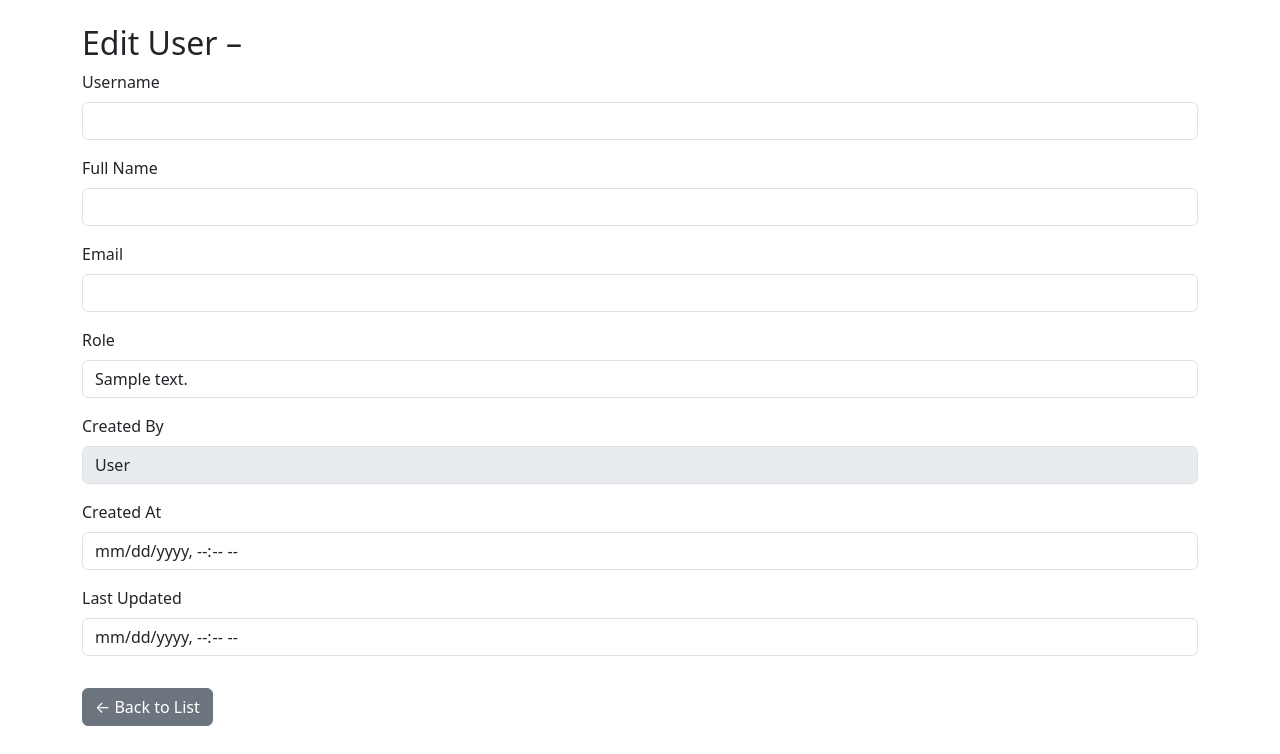
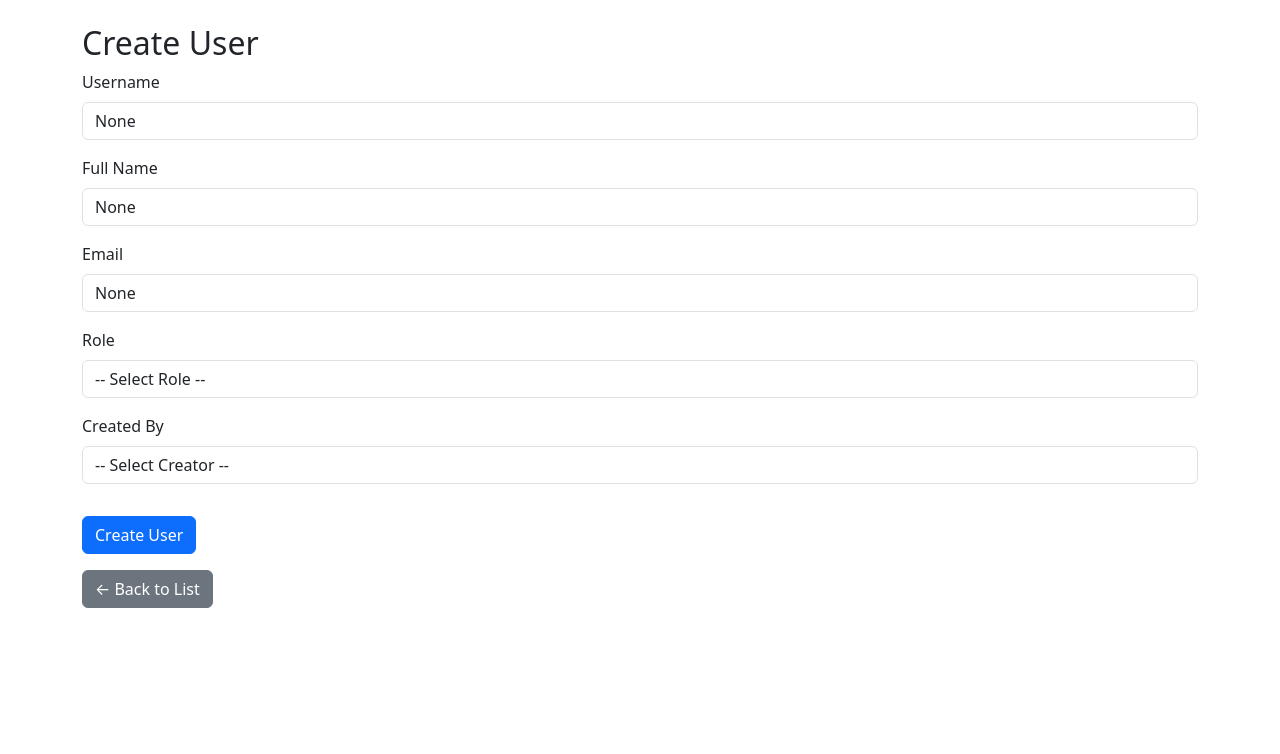
Before and after one commit to shammas012/BigProjectWSAA, a Flask app: page /users/new in a window 1280 px wide. Shown: the part 46-800 px from the top of the page. Run offline with Flask 3, Linux system fonts and the light colour scheme; tables that the repository leaves empty hold one stand-in row (values such as "Sample post").

Commit message:
master file, user details and users.html  amended for minor improvements

```diff
--- a/SMART_Service_Desk/app/routes/ui.py
+++ b/SMART_Service_Desk/app/routes/ui.py
@@ -116,7 +116,7 @@ def register_user():
                 fullname=data.get('fullname'),
                 email=data.get('email'),
                 roleid=data.get('roleid'),
-                createdBy="9439d2de-8aeb-45e8-a496-27d4f9dd9c60"  # this need to be user_id
+                createdBy=data.get('createdBy')  # if time allows implement Oauth2/JWT to get the details of logged in user.
             )
             db.session.add(new_user)
             db.session.commit()
@@ -126,8 +126,10 @@ def register_user():
             db.session.rollback()
             flash(f"Failed to create user: {str(ex)}", "danger")
 
-    return render_template('userDetails.html',
-                           mode='create',
-                           user=None,
-                           userRoles=UserRole.query.all(),
-                           users=User.query.all())
+    return render_template(
+            'userDetails.html',
+            user=User(),
+            is_new_user=True,
+            userRoles=UserRole.query.all(),
+            users=User.query.all()
+    )
--- a/SMART_Service_Desk/app/templates/master.html
+++ b/SMART_Service_Desk/app/templates/master.html
@@ -9,7 +9,7 @@
 <html lang="en">
     <head>
         <meta charset="UTF-8">
-        <title>Smart Service Desk</title>
+        <title>{% block title %}Smart Service Desk{% endblock %}</title>
         <meta name="viewport" content="width=device-width, initial-scale=1">
         <link href="https://cdn.jsdelivr.net/npm/bootstrap@5.3.3/dist/css/bootstrap.min.css" rel="stylesheet">
     </head>
--- a/SMART_Service_Desk/app/templates/userDetails.html
+++ b/SMART_Service_Desk/app/templates/userDetails.html
@@ -4,34 +4,39 @@ https://stackoverflow.com/questions/12330086/how-to-loop-through-selected-elemen
 
 -->
 {% extends 'master.html' %}
+{% block title %}{{ 'Create User' if is_new_user else 'Edit User - ' ~ user.username }}{% endblock %}
 
 {% block content %}
-<h2>Edit User – {{ user.username }}</h2>
+<h2>{{ 'Create User' if is_new_user else 'Edit User - ' ~ user.username }}</h2>
 
 <form method="POST" action="{{ url_for('ui.register_user') }}">
 
 <div class="mb-3">
   <label class="form-label">Username</label>
-  <input type="text" class="form-control {% if not is_new_user %}autosave{% endif %}"
+  <input name="username" type="text" class="form-control {% if not is_new_user %}autosave{% endif %}"
         data-field="username"
         value="{{ user.username }}"
-        {% if not is_new_user %}readonly{% endif %}>
+        {% if not is_new_user %}readonly{% endif %}
+        {% if is_new_user %}required{% endif %}>
 </div>
 
 <div class="mb-3">
   <label class="form-label">Full Name</label>
-  <input type="text" class="form-control {% if not is_new_user %}autosave{% endif %}" data-field="fullname" value="{{ user.fullname }}">
+  <input name="fullname" type="text" class="form-control {% if not is_new_user %}autosave{% endif %}" data-field="fullname" value="{{ user.fullname }}"
+    {% if is_new_user %}required{% endif %}>
+
 </div>
 
 <div class="mb-3">
   <label class="form-label">Email</label>
-  <input type="email" class="form-control {% if not is_new_user %}autosave{% endif %}" data-field="email" value="{{ user.email }}">
+  <input name="email" type="email" class="form-control {% if not is_new_user %}autosave{% endif %}" data-field="email" value="{{ user.email }}"
+    {% if is_new_user %}required{% endif %}>
 </div>
 
 <!-- Role Dropdown -->
 <div class="mb-3">
   <label class="form-label">Role</label>
-  <select class="form-control {% if not is_new_user %}autosave{% endif %}" data-field="roleid">
+  <select name="roleid" class="form-control {% if not is_new_user %}autosave{% endif %}" data-field="roleid" {% if is_new_user %}required{% endif %}>
     {% if is_new_user %}
       <option value="">-- Select Role --</option>
     {% endif %}
@@ -46,7 +51,8 @@ https://stackoverflow.com/questions/12330086/how-to-loop-through-selected-elemen
 <!-- Created By -->
 <div class="mb-3">
   <label class="form-label">Created By</label>
-  <select class="form-control {% if not is_new_user %}autosave{% endif %}" data-field="createdBy" disabled aria-readonly="true">
+  <select name="createdBy" class="form-control {% if not is_new_user %}autosave{% endif %}"
+    data-field="createdBy" {% if not is_new_user %}disabled aria-readonly="true"{% endif %}>
       {% if is_new_user %}
         <option value="">-- Select Creator --</option>
       {% endif %}
@@ -62,21 +68,21 @@ https://stackoverflow.com/questions/12330086/how-to-loop-through-selected-elemen
 <!-- Created At -->
   <div class="mb-3">
     <label class="form-label">Created At</label>
-    <input type="datetime-local" class="form-control"
+    <input name="createdAt" type="datetime-local" class="form-control"
           value="{{ user.createdAt.strftime('%Y-%m-%dT%H:%M') if user.createdAt else '' }}" readonly>
   </div>
 
   <!-- Updated At -->
   <div class="mb-3">
     <label class="form-label">Last Updated</label>
-    <input type="datetime-local" class="form-control"
+    <input name="updatedAt" type="datetime-local" class="form-control"
         value="{{ user.updatedAt.strftime('%Y-%m-%dT%H:%M') if user.updatedAt else '' }}" readonly>
   </div>
 {% endif %}
 
 <!-- Submit button only for create mode -->
 {% if is_new_user %}
-  <button type="submit" class="btn btn-primary mt-3">Create User</button>
+  <button name="submit" type="submit" class="btn btn-primary mt-3">Create User</button>
 {% endif %}
 
 </form>
```
Also changed, not shown: 1 other file. Lines whose indentation alone changed are shown as unchanged.
